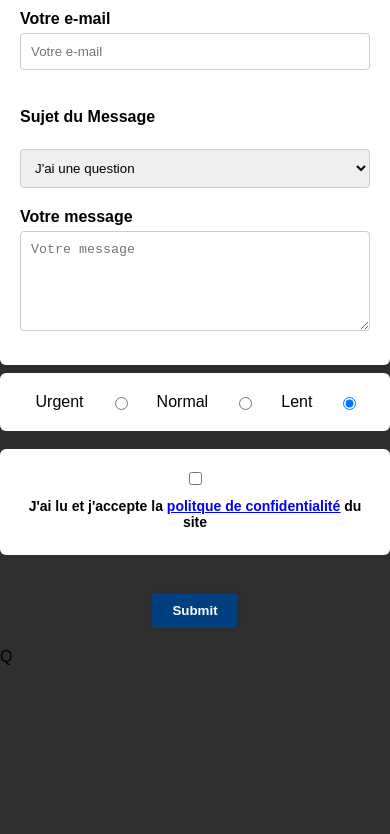
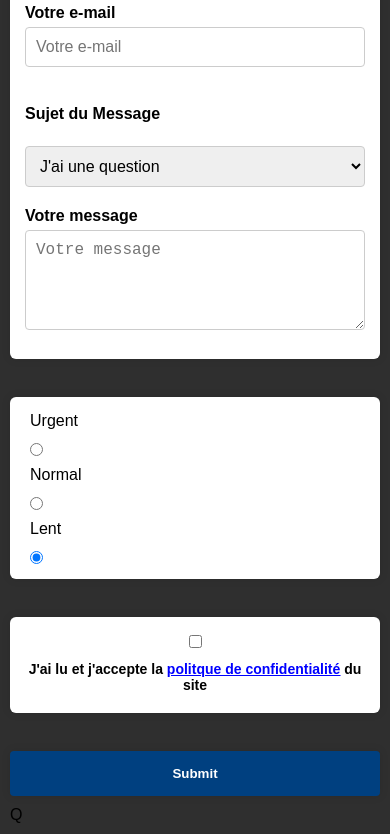
Before and after one commit to GabMDA/Formulaire, a plain HTML site: page Formulaire/index.html in a window 390 px wide. Shown: the part 304-1138 px from the top of the page. Before the commit the page ends 970 px from the top, so only its background shows below. Drawn offline with Linux system fonts and the light colour scheme.

Commit message:
Add files via upload

```diff
--- a/Formulaire/style.css
+++ b/Formulaire/style.css
@@ -43,6 +43,7 @@ body {
     border-radius: 4px;
     margin-bottom: 10px;
     box-sizing: border-box;
+    font-size: 16px;
 }
 
 textarea {
@@ -55,6 +56,8 @@ textarea {
     justify-content: space-around;
     align-items: center;
     margin-top: -10px;
+    flex-wrap: wrap;
+    gap: 10px;
 }
 
 .radio label {
@@ -65,6 +68,7 @@ textarea {
 .politique {
     text-align: center;
     font-size: 14px;
+    padding: 10px 0;
 }
 
 .politique span {
@@ -89,3 +93,31 @@ textarea {
 #envoyer:hover {
     background-color: #0059b3;
 }
+
+/* Responsive pour petits écrans */
+@media (max-width: 480px) {
+    body {
+        padding: 10px;
+    }
+
+    .formulaire,
+    .radio,
+    .politique,
+    #envoyer {
+        padding: 15px;
+        margin: 10px auto;
+    }
+
+    h1 {
+        font-size: 22px;
+    }
+
+    .radio {
+        flex-direction: column;
+        align-items: flex-start;
+    }
+
+    #envoyer {
+        width: 100%;
+    }
+}
```
